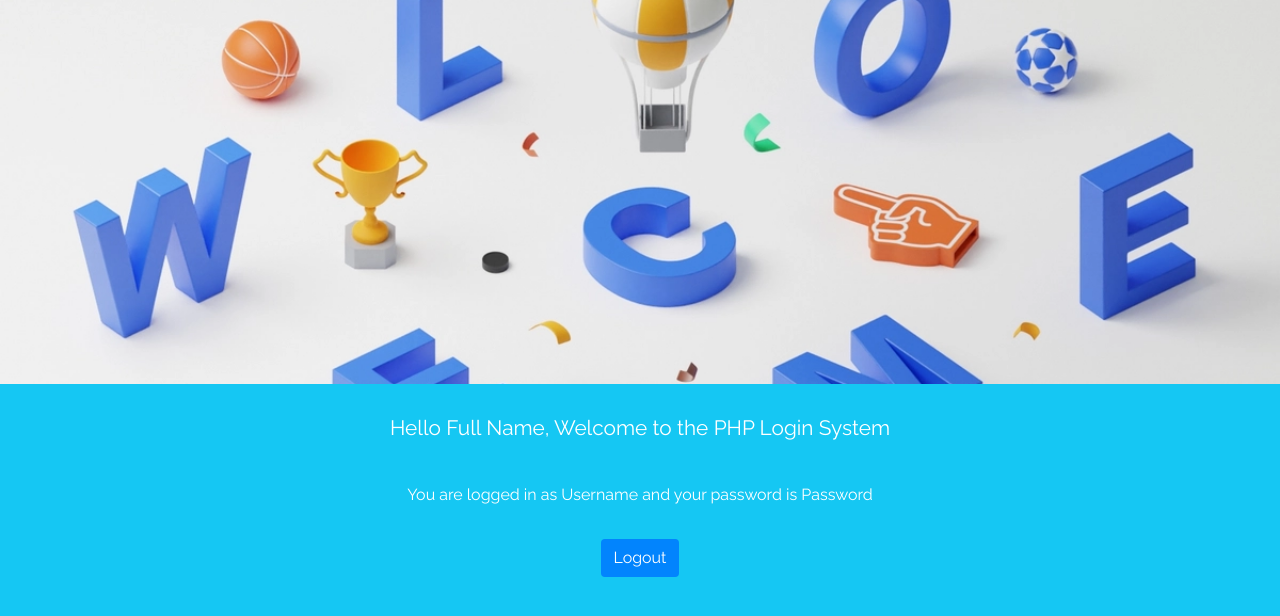
After one commit to valencydickson/login-system, a PHP site: page /profile.php in a window 1280 px wide. The commit adds this page. Shown: the top 616 px of the page. Run offline with PHP 8.4, Linux system fonts and the light colour scheme; some libraries are stand-ins or nearby versions.

Commit message:
add profile page

```diff
--- a/app.css
+++ b/app.css
@@ -7,6 +7,10 @@
 body {
   font-family: "Raleway", sans-serif;
   background: rgb(21, 199, 243);
+}
+
+a {
+  text-decoration: none !important;
 }
 
 /* REGISTER */
@@ -25,6 +29,10 @@ body {
 .heading {
   font-size: 1.5rem;
   margin-bottom: 1em;
+}
+
+.heading a {
+  color: white;
 }
 
 .heading span {
@@ -128,3 +136,42 @@ label {
 .hero-img-login {
   width: 300px;
 }
+
+/* WELCOME */
+
+.welcome-wrapper {
+  text-align: center;
+  color: white;
+}
+
+.welcome-hero {
+  padding: 9em 0;
+  background-image: url("images/welcome.webp");
+  background-position: center;
+  background-repeat: no-repeat;
+  background-size: cover;
+}
+
+.intro {
+  padding: 2em 0.5em;
+}
+
+.intro h1 {
+  font-size: 1.3rem;
+  margin-bottom: 2em;
+}
+
+.btn-logout {
+  margin-top: 1em;
+  background: rgb(2, 132, 253);
+}
+
+.btn-logout a {
+  color: white;
+}
+
+@media screen and (min-width: 768px) {
+  .welcome-hero {
+    padding: 12em 0;
+  }
+}
--- /dev/null
+++ b/profile.php
@@ -0,0 +1,14 @@
+<?php
+require_once "partial/header.php";
+
+?>
+
+<div class="welcome-wrapper">
+    <div class="welcome-hero"></div>
+    <div class="intro">
+        <h1>Hello <span>Full Name</span>, Welcome to the PHP Login System</h1>
+        <p>You are logged in as <span>Username</span> and your password is <span>Password</span></p>
+        <button class="btn  btn-logout"><a href="index.php">Logout</a></button>
+    </div>
+
+</div>
```
Also changed, not shown: index.php (+3 -6 lines), images/welcome.webp (added).
